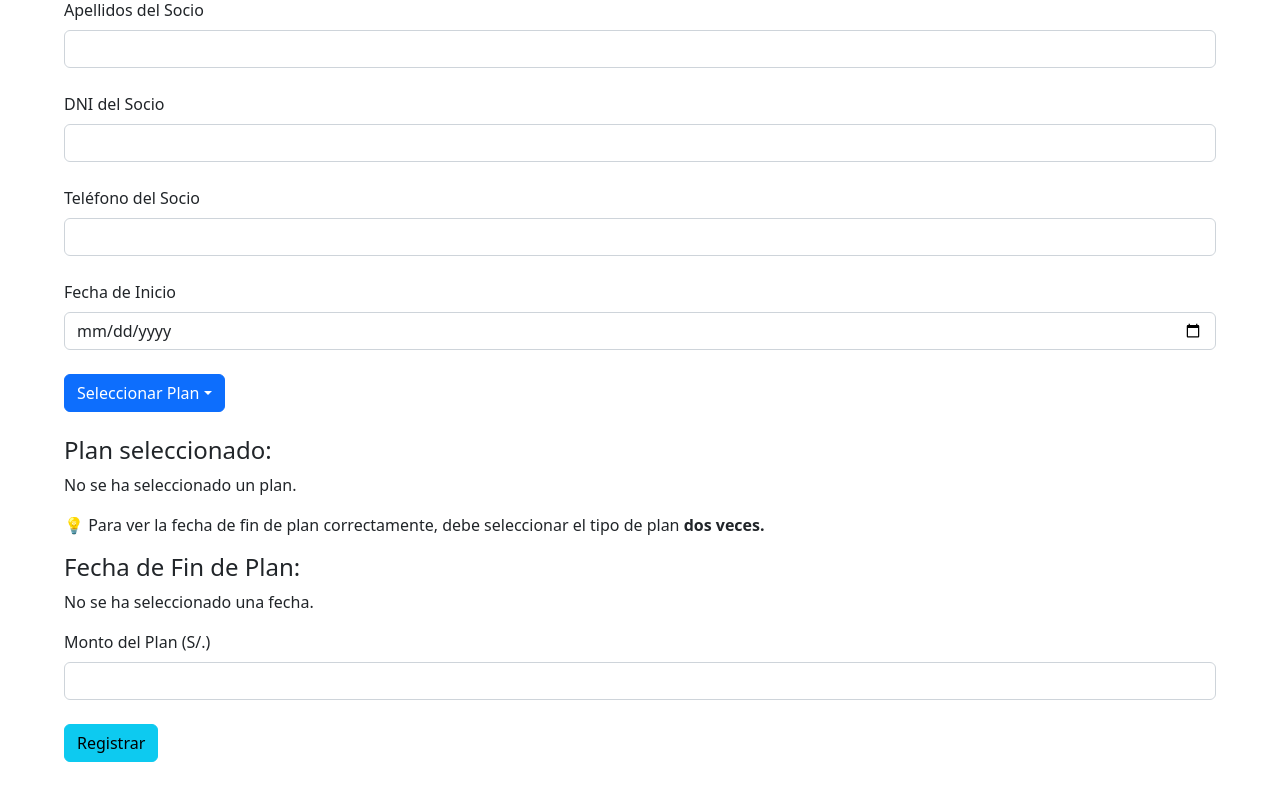
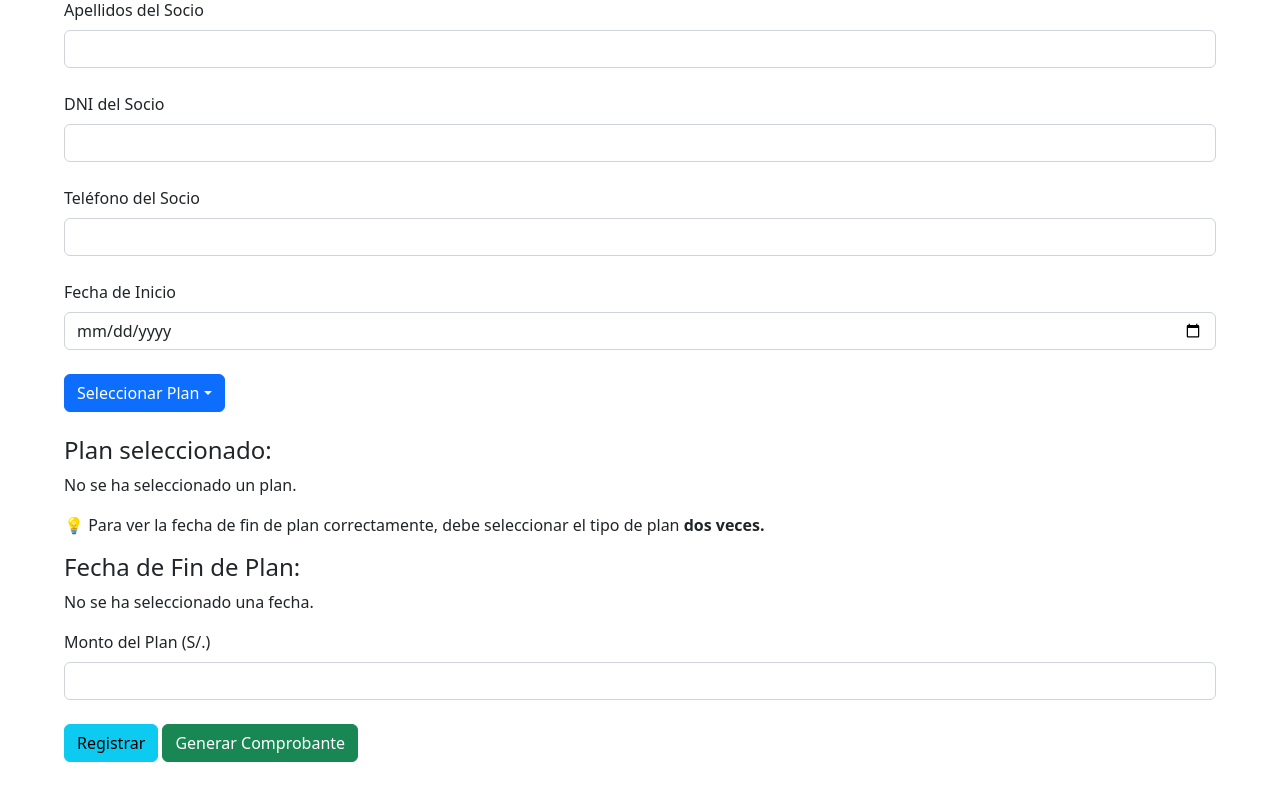
Before and after one commit to Pilli3800/gymsystem, a React (Create React App) app: page /registro in a window 1280 px wide. Shown: the part 258-1058 px from the top of the page. Built offline with nearby package versions, Linux system fonts and the light colour scheme.

Commit message:
1.3
Se añade generacion de comprobantes

```diff
--- a/package.json
+++ b/package.json
@@ -8,6 +8,7 @@
     "@testing-library/user-event": "^13.5.0",
     "bootstrap": "^5.2.0",
     "firebase": "^9.9.1",
+    "jspdf": "^2.5.1",
     "react": "^18.2.0",
     "react-bootstrap": "^2.4.0",
     "react-dom": "^18.2.0",
--- a/src/App.js
+++ b/src/App.js
@@ -1,8 +1,7 @@
 import "./App.css";
-import { Routes, Route } from "react-router-dom";
+import { Routes, Route, Navigate } from "react-router-dom";
 import RegistroSocio from "./pages/registro-socio/RegistroSocio";
 import Reporte from "./pages/reporte/Reporte";
-import Eliminar from "./pages/eliminar-socio/Eliminar";
 import EditarSocio from "./pages/editar-socio/EditarSocio";
 import AsistenciaSocio from "./pages/asistencia-socio/AsistenciaSocio";
 
@@ -12,7 +11,7 @@ function App() {
       <div className="App">
         <Routes>
           <Route
-            exact
+            exact index
             path="/"
             element={
               <h1 className="d-flex justify-content-center align-items-center">
@@ -24,6 +23,7 @@ function App() {
           <Route exact path="/editar" element={<EditarSocio />} />
           <Route exact path="/asistencia" element={<AsistenciaSocio />} />
           <Route exact path="/reporte" element={<Reporte />} />
+          <Route path="*" element={<Navigate replace to="/" />}/>
         </Routes>
       </div>
     </>
--- a/src/pages/asistencia-socio/AsistenciaSocio.js
+++ b/src/pages/asistencia-socio/AsistenciaSocio.js
@@ -12,7 +12,7 @@ import Swal from "sweetalert2";
 const AsistenciaSocio = () => {
   let getPostsFromFirebase = [];
   let fechaEvaluar = "";
-  const [dniBuscar, setdniBuscar] = useState();
+  const [dniBuscar, setdniBuscar] = useState("");
   const [mostrarPermiso, setmostrarPermiso] = useState("");
   const [mostrarNombres, setmostrarNombres] = useState("");
   const handleInputChangeDNI = (e) => {
@@ -24,7 +24,7 @@ const AsistenciaSocio = () => {
   };
 
   const fetchFirebasebyDNI = async (dniBuscar) => {
-    console.log(typeof dniBuscar);
+    if (dniBuscar !== "") {
       const q = query(collection(db, "socios"), where("dni", "==", dniBuscar));
       const querySnapshot = await getDocs(q);
       querySnapshot.forEach((doc) => {
@@ -49,6 +49,14 @@ const AsistenciaSocio = () => {
         Swal.fire({
           title: "Error",
           text: "No se encontró el DNI del socio.",
+          icon: "error",
+          confirmButtonText: "Ok",
+        });
+      }
+    } else {
+      Swal.fire({
+        title: "Error",
+        text: "Debe ingresar un DNI para poder buscar.",
         icon: "error",
         confirmButtonText: "Ok",
       });
--- a/src/pages/editar-socio/EditarSocio.js
+++ b/src/pages/editar-socio/EditarSocio.js
@@ -12,6 +12,7 @@ import { query, where } from "firebase/firestore";
 import { db } from "../../services/firebase";
 import { doc, setDoc } from "firebase/firestore";
 import Swal from "sweetalert2";
+import { jsPDF } from "jspdf";
 
 export const blockInvalidChar = (e) =>
   ["e", "E", "+", "-"].includes(e.key) && e.preventDefault();
@@ -45,6 +46,30 @@ const EditarSocio = () => {
     tipoPlan: "",
     monto: "",
   });
+
+  function today() {
+    var today = new Date();
+    var now = today.toLocaleString();
+    return now;
+  }
+
+  const generarBoleta = () => {
+    const doc = new jsPDF();
+    doc.setFontSize(10);
+    doc.rect(15, 10, 180, 140);
+    doc.text(84, 20, "Comprobante de Pago");
+    doc.text(89, 25, "GymSystem");
+    doc.text(88, 30, today().toString());
+    doc.text(20, 50, `Nombres: ${values.nombres}`);
+    doc.text(20, 60, `Apellidos: ${values.apellidos}`);
+    doc.text(20, 70, `DNI: ${values.dni}`);
+    doc.text(20, 80, `Teléfono: ${values.celular}`);
+    doc.text(20, 90, `Fecha de Inicio: ${values.fechaInicio}`);
+    doc.text(20, 100, `Fecha de Fin: ${values.fechaFin}`);
+    doc.text(20, 110, `Tipo de Plan: ${values.tipoPlan}`);
+    doc.text(20, 120, `Monto pagado: S/. ${values.tipoPlan} nuevos soles.`);
+    doc.save(`${values.dni}-boleta.pdf`);
+  };
 
   function getMonth(date) {
     let mes = new Date(date);
@@ -345,7 +370,9 @@ const EditarSocio = () => {
       <Button variant="danger" onClick={deleteSocio}>
         Eliminar Socio
       </Button>{" "}
-      <h2>{}</h2>
+      <Button variant="success" onClick={generarBoleta}>
+        Generar Comprobante
+      </Button>
     </>
   );
 };
--- a/src/pages/registro-socio/RegistroSocio.js
+++ b/src/pages/registro-socio/RegistroSocio.js
@@ -4,6 +4,7 @@ import { Form, Dropdown, DropdownButton, Button } from "react-bootstrap";
 import { db } from "../../services/firebase";
 import { doc, setDoc } from "firebase/firestore";
 import Swal from "sweetalert2";
+import { jsPDF } from "jspdf";
 
 export const blockInvalidChar = (e) =>
   ["e", "E", "+", "-"].includes(e.key) && e.preventDefault();
@@ -30,6 +31,33 @@ const RegistroSocio = () => {
     tipoPlan: "",
     monto: "",
   });
+
+  function today() {
+    var today = new Date();
+    var now = today.toLocaleString();
+    return now;
+  }
+
+  const generarBoleta = () => {
+    const doc = new jsPDF();
+    var img = new Image;
+    img.src = "//i.imgur.com/tqG1njP.png";  // some random imgur image
+    doc.addImage(img, 25, 15,20, 20);
+    doc.setFontSize(10);
+    doc.rect(15, 10, 180, 140);
+    doc.text(84, 20, "Comprobante de Pago");
+    doc.text(92, 25, "GymSystem");
+    doc.text(88, 30, today().toString());
+    doc.text(20, 50, `Nombres: ${values.nombres}`);
+    doc.text(20, 60, `Apellidos: ${values.apellidos}`);
+    doc.text(20, 70, `DNI: ${values.dni}`);
+    doc.text(20, 80, `Teléfono: ${values.celular}`);
+    doc.text(20, 90, `Fecha de Inicio: ${values.fechaInicio}`);
+    doc.text(20, 100, `Fecha de Fin: ${values.fechaFin}`);
+    doc.text(20, 110, `Tipo de Plan: ${values.tipoPlan}`);
+    doc.text(20, 120, `Monto pagado: S/. ${values.tipoPlan} nuevos soles.`);
+    doc.save(`${values.dni}-boleta.pdf`);
+  };
 
   function getMonth(date) {
     let mes = new Date(date);
@@ -253,7 +281,9 @@ const RegistroSocio = () => {
       <Button variant="info" onClick={handleSubmit}>
         Registrar
       </Button>{" "}
-      <h2>{}</h2>
+      <Button variant="success" onClick={generarBoleta}>
+        Generar Comprobante
+      </Button>{" "}
     </>
   );
 };
```
Also changed, not shown: src/resources/logo.png (added), 1 other file (tests, documents, lock files or other folders). Lines whose indentation alone changed are shown as unchanged.
